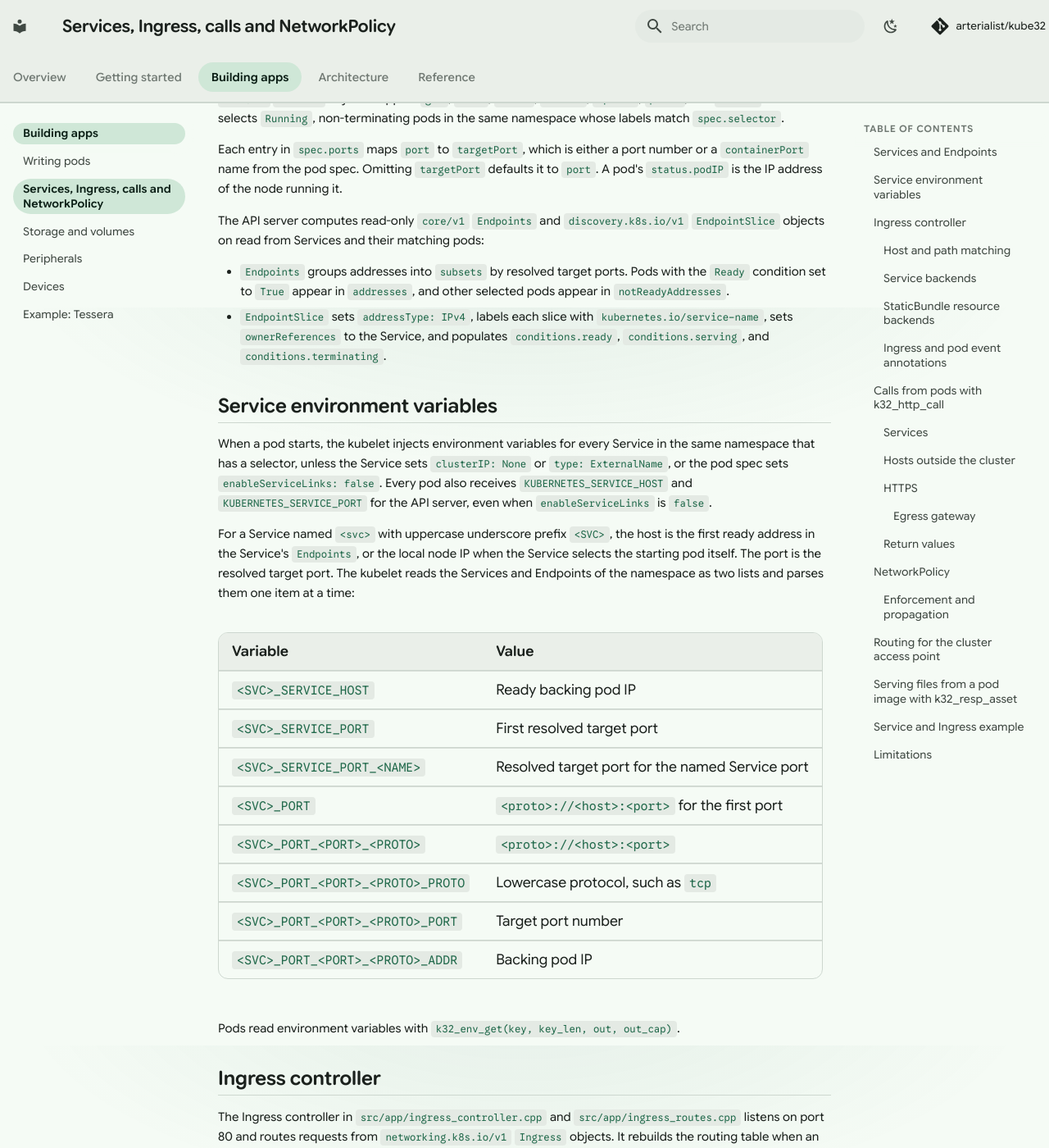
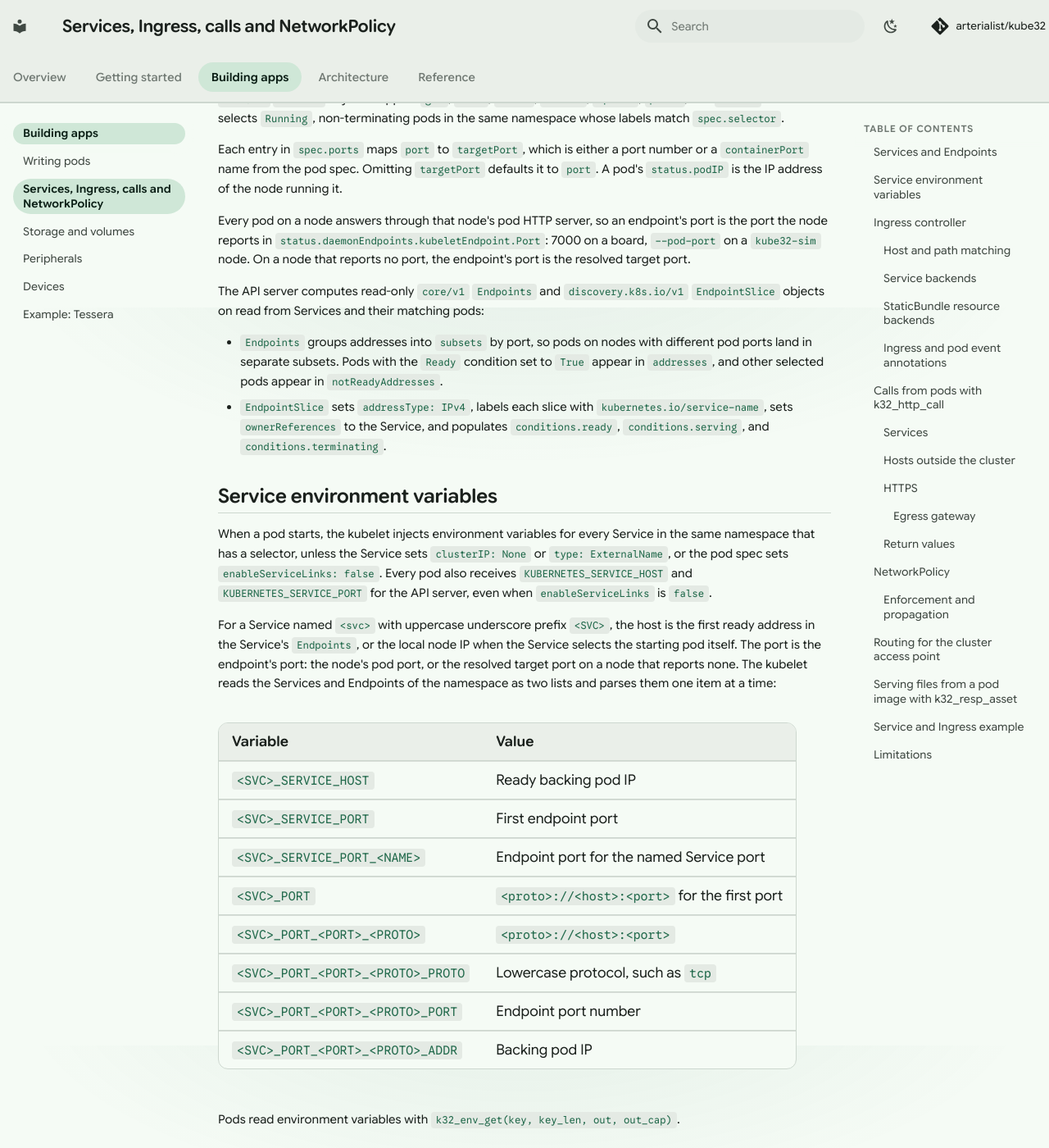
Before and after one commit to arterialist/kube32, an MkDocs documentation site: the page built from docs/networking.md, in a window 1280 px wide and 1400 px high, scrolled down 525 px. Shown: the whole window at 82% size. Built offline with MkDocs 1.6.1 and Material for MkDocs 9.7.7, drawn with Linux system fonts in a browser that asks for light colours; comment, search, counter and statistics services are not loaded; some of the changed text lies outside the part shown.

Commit message:
docs(net): give endpoints their node's pod port
Services, service links, Ingress backends and NetworkPolicy ports
describe which port an endpoint has and which one a policy matches. The
laptop worker in the devices guide uses --pod-port 17000.

```diff
--- a/docs/networking.md
+++ b/docs/networking.md
@@ -17,26 +17,28 @@ flowchart LR
 
 Each entry in `spec.ports` maps `port` to `targetPort`, which is either a port number or a `containerPort` name from the pod spec. Omitting `targetPort` defaults it to `port`. A pod's `status.podIP` is the IP address of the node running it.
 
+Every pod on a node answers through that node's pod HTTP server, so an endpoint's port is the port the node reports in `status.daemonEndpoints.kubeletEndpoint.Port`: 7000 on a board, `--pod-port` on a `kube32-sim` node. On a node that reports no port, the endpoint's port is the resolved target port.
+
 The API server computes read-only `core/v1` `Endpoints` and `discovery.k8s.io/v1` `EndpointSlice` objects on read from Services and their matching pods:
 
-- `Endpoints` groups addresses into `subsets` by resolved target ports. Pods with the `Ready` condition set to `True` appear in `addresses`, and other selected pods appear in `notReadyAddresses`.
+- `Endpoints` groups addresses into `subsets` by port, so pods on nodes with different pod ports land in separate subsets. Pods with the `Ready` condition set to `True` appear in `addresses`, and other selected pods appear in `notReadyAddresses`.
 - `EndpointSlice` sets `addressType: IPv4`, labels each slice with `kubernetes.io/service-name`, sets `ownerReferences` to the Service, and populates `conditions.ready`, `conditions.serving`, and `conditions.terminating`.
 
 ## Service environment variables
 
 When a pod starts, the kubelet injects environment variables for every Service in the same namespace that has a selector, unless the Service sets `clusterIP: None` or `type: ExternalName`, or the pod spec sets `enableServiceLinks: false`. Every pod also receives `KUBERNETES_SERVICE_HOST` and `KUBERNETES_SERVICE_PORT` for the API server, even when `enableServiceLinks` is `false`.
 
-For a Service named `<svc>` with uppercase underscore prefix `<SVC>`, the host is the first ready address in the Service's `Endpoints`, or the local node IP when the Service selects the starting pod itself. The port is the resolved target port. The kubelet reads the Services and Endpoints of the namespace as two lists and parses them one item at a time:
+For a Service named `<svc>` with uppercase underscore prefix `<SVC>`, the host is the first ready address in the Service's `Endpoints`, or the local node IP when the Service selects the starting pod itself. The port is the endpoint's port: the node's pod port, or the resolved target port on a node that reports none. The kubelet reads the Services and Endpoints of the namespace as two lists and parses them one item at a time:
 
 | Variable | Value |
 | --- | --- |
 | `<SVC>_SERVICE_HOST` | Ready backing pod IP |
-| `<SVC>_SERVICE_PORT` | First resolved target port |
-| `<SVC>_SERVICE_PORT_<NAME>` | Resolved target port for the named Service port |
+| `<SVC>_SERVICE_PORT` | First endpoint port |
+| `<SVC>_SERVICE_PORT_<NAME>` | Endpoint port for the named Service port |
 | `<SVC>_PORT` | `<proto>://<host>:<port>` for the first port |
 | `<SVC>_PORT_<PORT>_<PROTO>` | `<proto>://<host>:<port>` |
 | `<SVC>_PORT_<PORT>_<PROTO>_PROTO` | Lowercase protocol, such as `tcp` |
-| `<SVC>_PORT_<PORT>_<PROTO>_PORT` | Target port number |
+| `<SVC>_PORT_<PORT>_<PROTO>_PORT` | Endpoint port number |
 | `<SVC>_PORT_<PORT>_<PROTO>_ADDR` | Backing pod IP |
 
 Pods read environment variables with `k32_env_get(key, key_len, out, out_cap)`.
@@ -67,7 +69,7 @@ The longest matching path wins, and `Exact` wins ties over `Prefix`. When two In
 A `service` backend references a Service in the same namespace by `port.number` or `port.name`:
 
 - When a selected `Running` pod runs on the control plane, the worker calls its `k32_handle` export in-process without a network hop.
-- When the selected pods run on worker nodes, the controller load-balances across them in round-robin order and proxies the request over HTTP/1.1 keep-alive to the pod's node IP and resolved target port with the header `X-Kube32-Pod: <namespace>/<name>`.
+- When the selected pods run on worker nodes, the controller load-balances across them in round-robin order and proxies the request over HTTP/1.1 keep-alive to the pod's node IP and the node's pod port with the header `X-Kube32-Pod: <namespace>/<name>`.
 - When the Service selects no running pod, the controller returns `503` with `Retry-After: 2`.
 
 ### StaticBundle resource backends
@@ -221,7 +223,7 @@ A refused call returns `K32_ERR_PERM` to the pod, and the control plane logs `[E
 - A rule allows a connection when one of its `to` peers and one of its `ports` match. A rule without `to` matches every destination, a rule without `ports` every port.
 - `ipBlock.cidr`, minus the blocks in `except`, matches the destination address: the address of a host outside the cluster, or the pod IP of a pod behind a Service.
 - `podSelector` and `namespaceSelector` match the pods behind a Service and their namespace; `podSelector` alone matches pods in the policy's namespace. Every namespace carries the label `kubernetes.io/metadata.name: <name>`. Selectors never match hosts outside the cluster.
-- `port` matches the target port of a pod behind a Service or the port of a host, as a number, as a range up to `endPort`, or as the name of a `containerPort` of the target pod. Only `protocol: TCP` matches.
+- `port` matches the target port of a pod behind a Service (the resolved `targetPort`, not the port of its node's pod HTTP server) or the port of a host, as a number, as a range up to `endPort`, or as the name of a `containerPort` of the target pod. Only `protocol: TCP` matches.
 - A call to a Service goes to one of its pods that the policies allow. When they allow none, or deny the host, the call returns `K32_ERR_PERM` and the node logs `[NETPOL] <pod> -> <target> denied: <reason>`, at most once per second.
 
 The API server validates policies as kube-apiserver does, and defaults `spec.policyTypes` (`Ingress`, plus `Egress` when the policy has egress rules) and `protocol: TCP`. `kubectl get netpol` prints the pod selector.
```
Also changed, not shown: CHANGELOG.md (+1 -0 lines), docs/architecture/scheduler.md (+1 -1 lines), docs/devices.md (+2 -2 lines).
